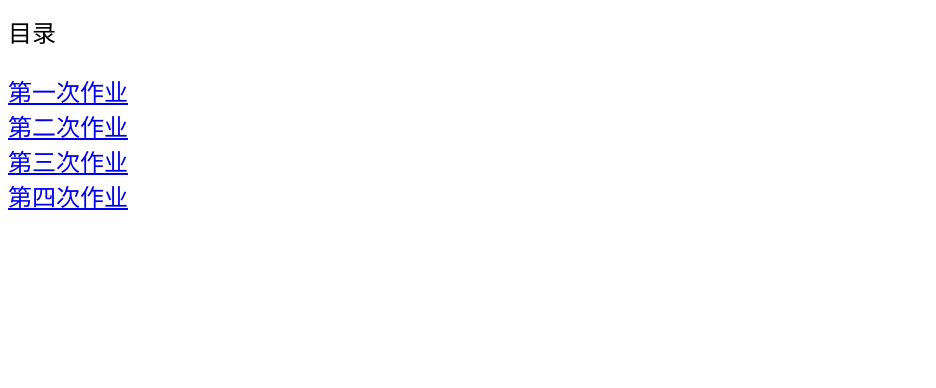
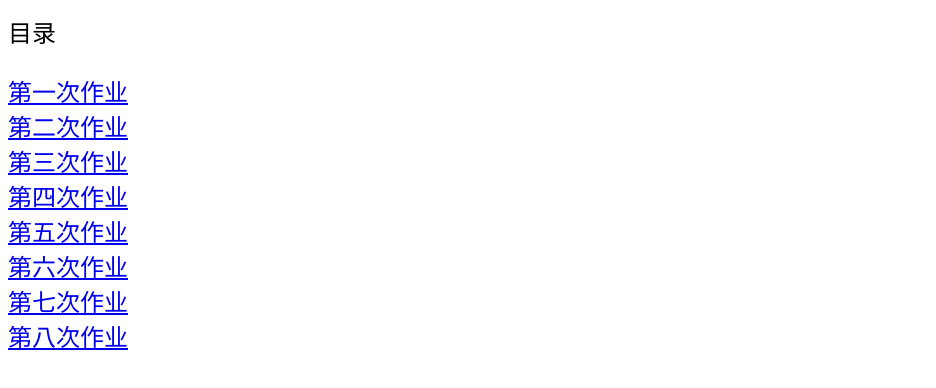
Before and after one commit to zhaojunmuze/lyz0507github.io, a plain HTML site: page index.html in a window 1280 px wide. Shown: the part 120-508 px from the top of the page, without its empty margins (0-936 px from the left). Drawn offline with Linux system fonts and the light colour scheme.

Commit message:
Update index.html

```diff
--- a/index.html
+++ b/index.html
@@ -23,7 +23,15 @@
 	  <br>
   <a href="day3.html">第三次作业</a>
 	  <br>
-  <a href="day2.html">第四次作业</a>
+  <a href="day4.html">第四次作业</a>
+	 	  <br>
+  <a href="day5.html">第五次作业</a>
+	 	  <br>
+  <a href="day6.html">第六次作业</a>
+	 	  <br>
+  <a href="day7.html">第七次作业</a>
+	 	  <br>
+  <a href="day8.html">第八次作业</a>
  </body>
 
 </html>
```
